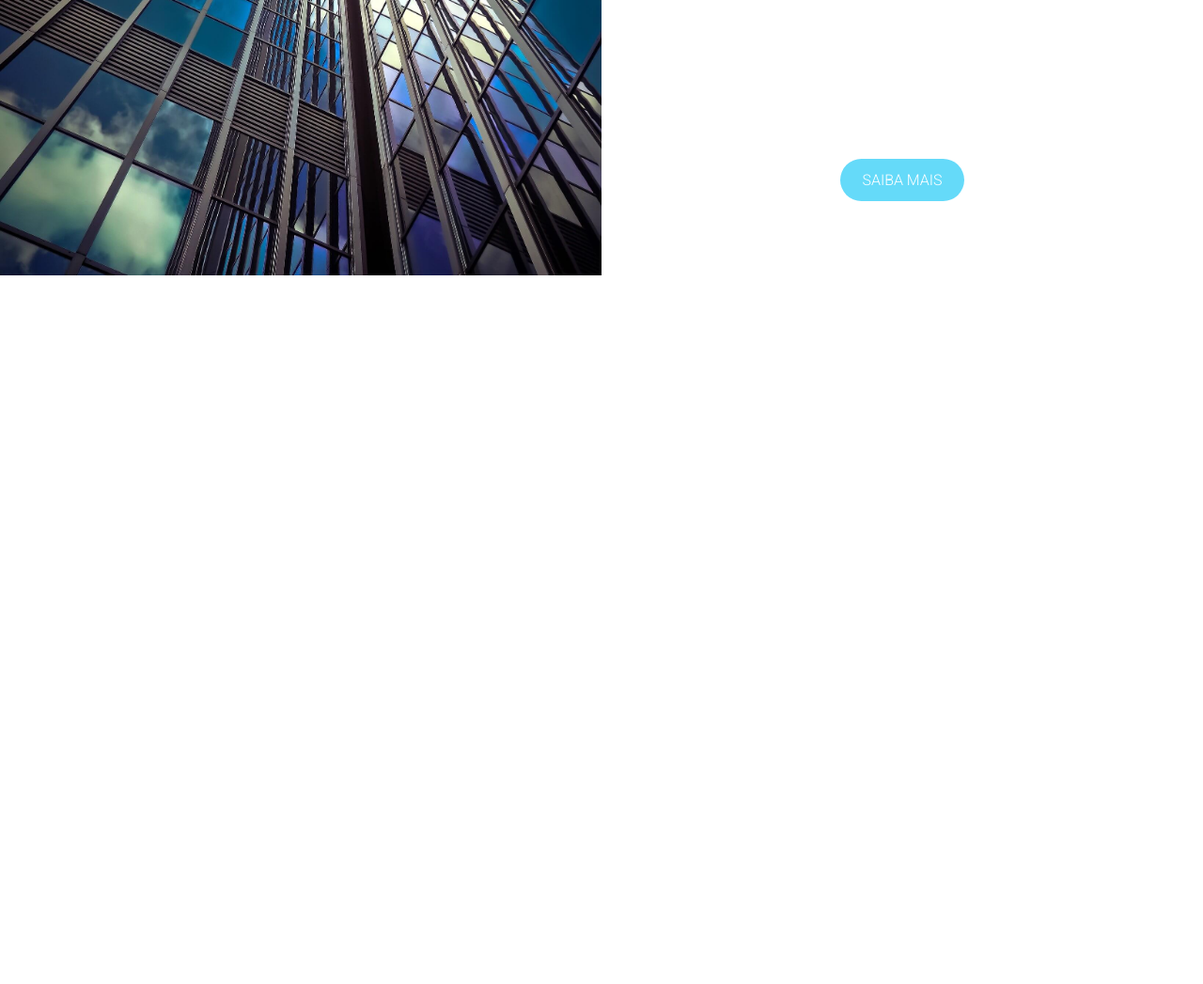
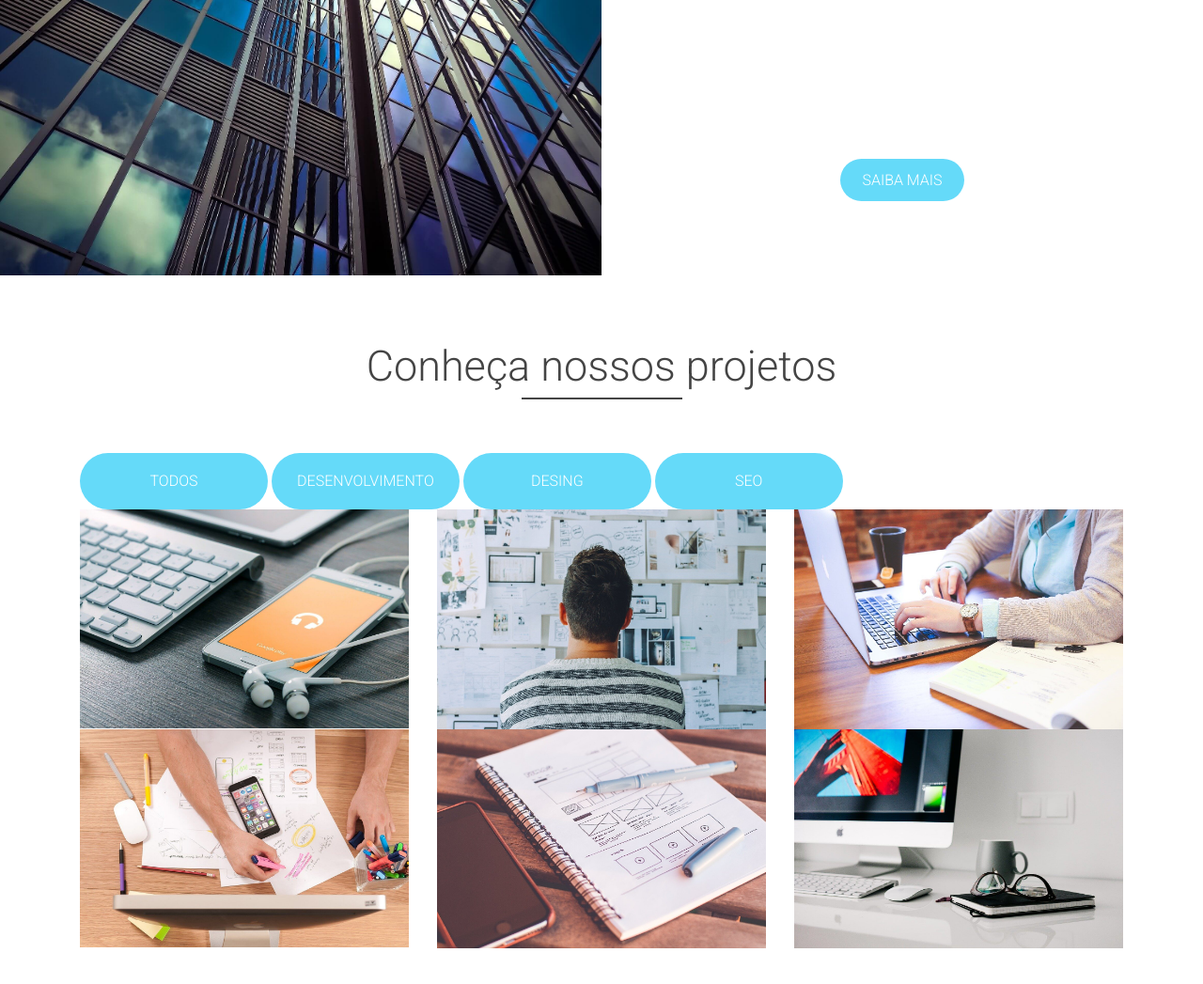
Before and after one commit to eugeniocarvalho/hdc-agency, a website: page index.html in a window 1280 px wide. Shown: the part 3398-4445 px from the top of the page at 94% size. Before the commit the page ends 3691 px from the top, so only its background shows below. Drawn offline with nearby package versions, Linux system fonts and the light colour scheme; a script that the page names is missing.

Commit message:
added portfolio-area

```diff
--- a/index.html
+++ b/index.html
@@ -319,6 +319,43 @@
           </div>
         </div>
       </div>
+
+      <!-- Portfólio -->
+      <div id="portfolio-area">
+        <div class="container">
+          <div class="row">
+            <div class="col-md-12">
+              <h3 class="main-title">Conheça nossos projetos</h3>
+            </div>
+
+            <div class="col-md-12 outline: none" id="filter-btn-box">
+              <button class="main-btn filter-btn active" id="all-btn">Todos</button>
+              <button class="main-btn filter-btn" id="dev-btn">Desenvolvimento</button>
+              <button class="main-btn filter-btn" id="dsg-btn">Desing</button>
+              <button class="main-btn filter-btn" id="seo-btn">SEO</button>
+            </div>
+
+            <div class="col-md-4 project-box dev">
+              <img src="img/proj1.jpg" alt="projeto 1" class="img-fluid">
+            </div>
+            <div class="col-md-4 project-box dsg">
+              <img src="img/proj2.jpg" alt="projeto 2" class="img-fluid">
+            </div>
+            <div class="col-md-4 project-box seo">
+              <img src="img/proj3.jpg" alt="projeto 3" class="img-fluid">
+            </div>
+            <div class="col-md-4 project-box dev">
+              <img src="img/proj4.jpg" alt="projeto 4" class="img-fluid">
+            </div>
+            <div class="col-md-4 project-box dsg">
+              <img src="img/proj5.jpg" alt="projeto 5" class="img-fluid">
+            </div>
+            <div class="col-md-4 project-box seo">
+              <img src="img/proj6.jpg" alt="projeto 6" class="img-fluid">
+            </div>
+          </div>
+        </div>
+      </div>
     </div>
   </main>
 
```
